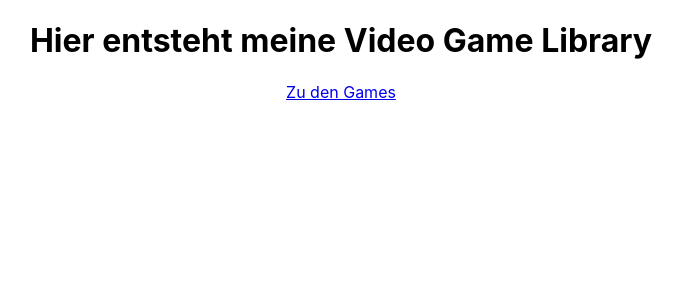
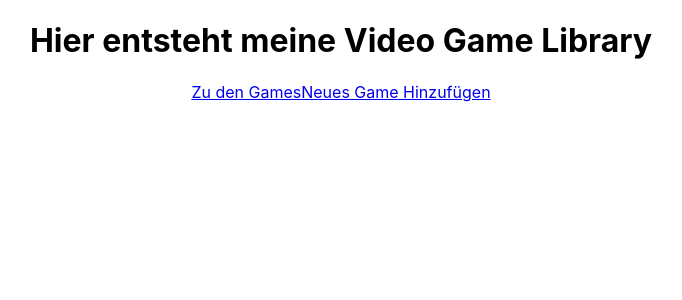
Before and after one commit to CodingRobIT/Digitales-Gesellenstueck, a React (Create React App) app in the folder frontend/: page / in a window 1280 px wide. Shown: the top 300 px of the page, without its empty margins (299-981 px from the left). Built offline with nearby package versions, Linux system fonts and the light colour scheme; no server answers.

Commit message:
added "Neues game Hinzufügen" in Header.tsx

```diff
--- a/frontend/src/Header.tsx
+++ b/frontend/src/Header.tsx
@@ -1,10 +1,12 @@
 import {Link} from "react-router-dom";
+import {NavLink} from "react-bootstrap";
 
 export default function Header() {
     return (
         <div>
             <h1>Hier entsteht meine Video Game Library</h1>
             <Link to="/games">Zu den Games</Link>
+            <Link to="/games/add">Neues Game Hinzufügen</Link>
         </div>
     )
 }
```
